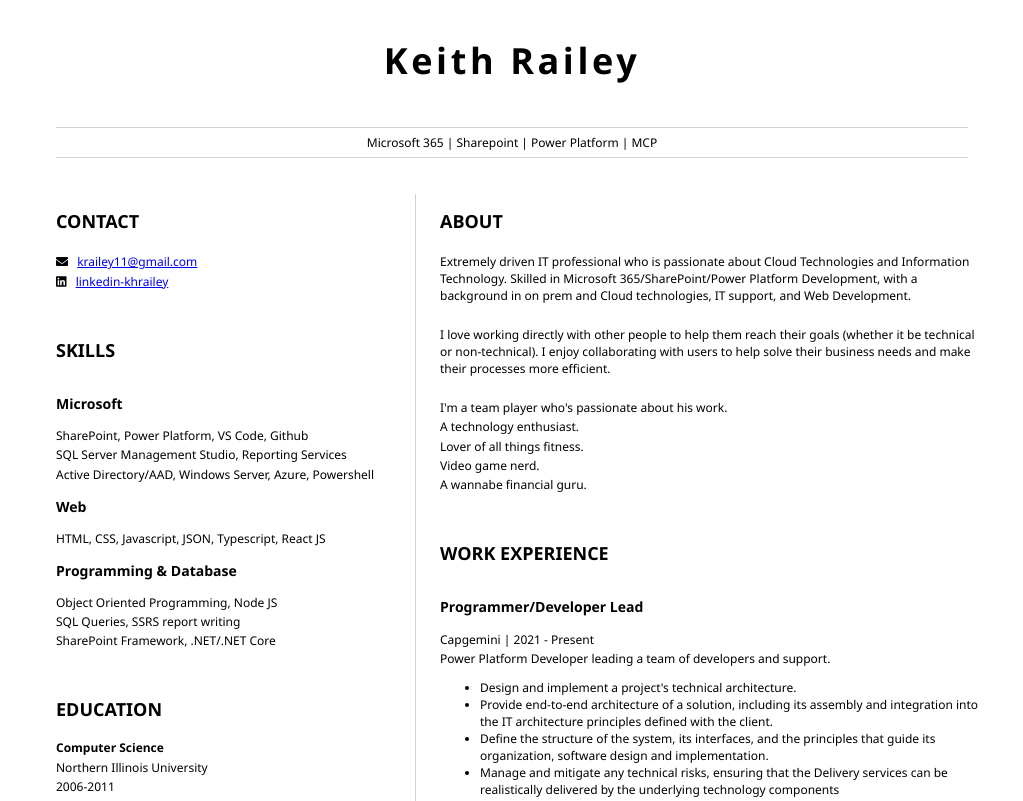
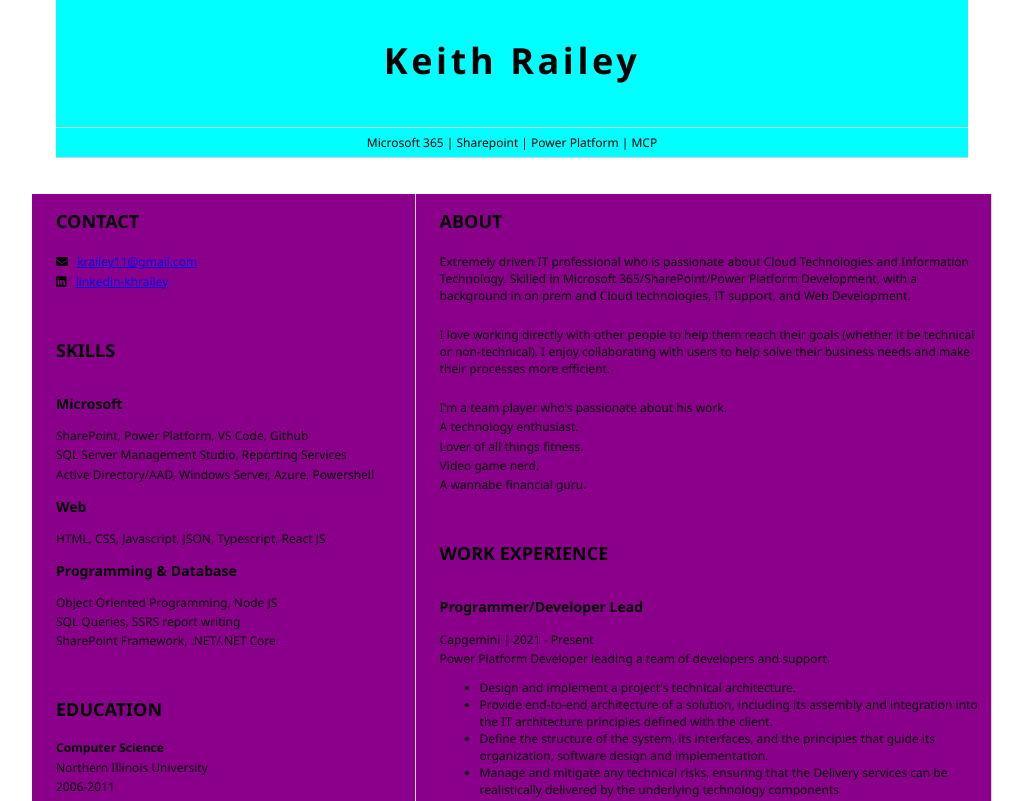
Before and after one commit to KeithHR/resume, a plain HTML site: page index.html in a window 1280 px wide. Shown: the top 801 px of the page, without its empty margins (128-1151 px from the left). Drawn offline with Linux system fonts and the light colour scheme.

Commit message:
change background color

```diff
--- a/style.css
+++ b/style.css
@@ -51,6 +51,11 @@ h1, h2 {
     margin-bottom: 0;
 }
 
-#mainLeft {
+#mainLeft, main {
     border-right: 1px solid lightgray;
+    background-color:darkmagenta;
  }
+
+ #header {
+     background-color:aqua ;
+ }
```
